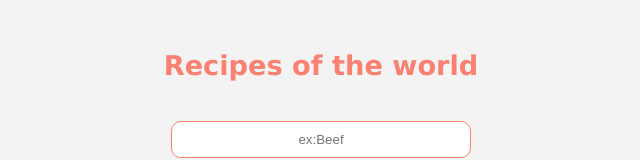
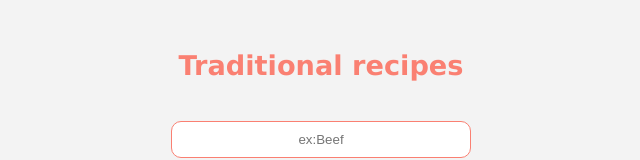
Before and after one commit to bno4/cooking-app, a React (Create React App) app: page / in a window 1280 px wide. Shown: the top 160 px of the page, without its empty margins (319-959 px from the left). Built offline with nearby package versions, Linux system fonts and the light colour scheme; no server answers.

Commit message:
update style

```diff
--- a/src/components/Recipes.js
+++ b/src/components/Recipes.js
@@ -31,7 +31,7 @@ const Recipes = () => {
         {data === null ? (
           <h3>Oups ! No results...</h3>
         ) : (
-          data.map((meal) => {
+          data.slice(0, 24).map((meal) => {
             return <Card key={meal.idMeal} meal={meal} />;
           })
         )}
--- a/src/pages/Home.js
+++ b/src/pages/Home.js
@@ -4,7 +4,7 @@ import Recipes from "../components/Recipes";
 const Home = () => {
   return (
     <div>
-      <h1>Recipes of the world</h1>
+      <h1>Traditional recipes</h1>
       <Recipes />
     </div>
   );
--- a/src/styles/components/_card.scss
+++ b/src/styles/components/_card.scss
@@ -9,9 +9,10 @@
   transition: 200ms ease-in-out;
   &:hover {
     transform: scale(1.02);
+    box-shadow: 2px 2px 2px 1px #00000045;
   }
   h3 {
-    color: #222;
+    color: salmon;
     margin: 20px 0;
   }
   img {
```
